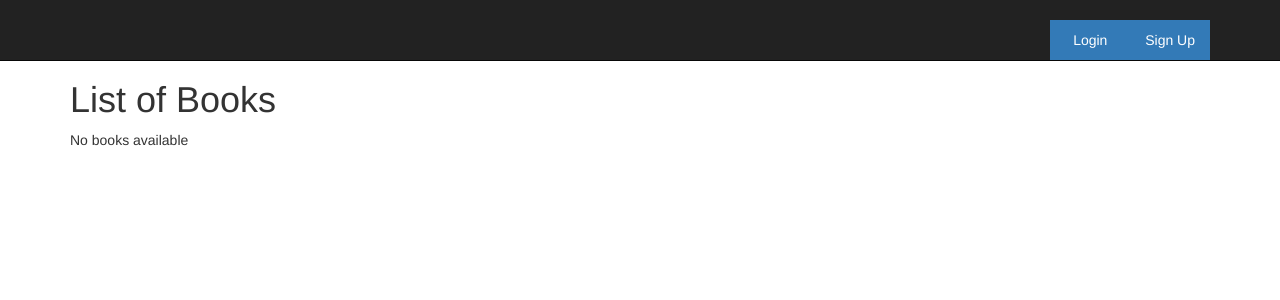
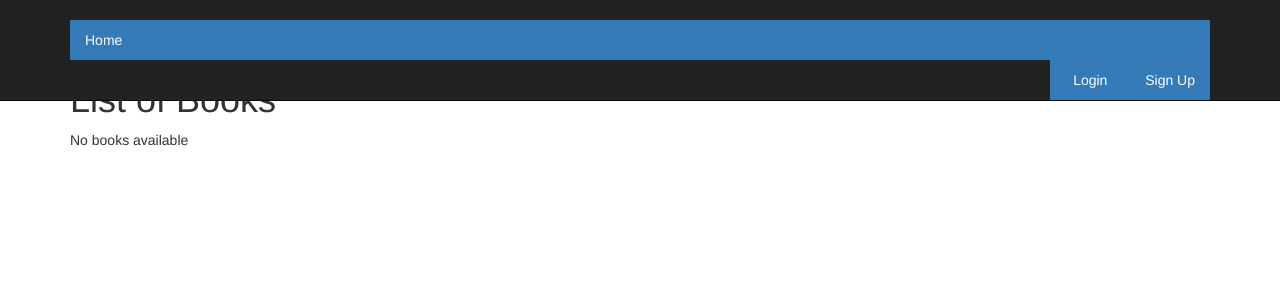
Before and after one commit to agiliq/fundraiser, a Django app: page /accounts/ in a window 1280 px wide, after a click that opens the changed part. Shown: the top 300 px of the page. Run offline with Django 3.2, Linux system fonts and the light colour scheme; data that the repository does not hold is empty; parts of the project's set-up code (start-up, migrations or seed data) failed here and were passed over; some libraries are stand-ins or nearby versions.

Commit message:
Added Home link in index page

```diff
--- a/fund_raiser/urls.py
+++ b/fund_raiser/urls.py
@@ -6,7 +6,7 @@ from django.conf.urls.static import static
 admin.autodiscover()
 
 urlpatterns = patterns('',
-    url(r'^', include('books.urls', namespace='books')),
+    url(r'^', include('books.urls', namespace='index')),
 
     url(r'^admin/', include(admin.site.urls)),
 
--- a/templates/base.html
+++ b/templates/base.html
@@ -37,8 +37,11 @@
               {# <li><a href="{% url 'polls:polls_created_by_me' %}">Polls Created by me</a></li> #}
             </ul>
             {% if not user.is_authenticated %}
+                <ul class="nav">
+                    <li><a class= "btn-primary" href="/">Home</a></li>
+                </ul>
                 <ul class="nav pull-right ">
-                    <li><a class= "btn-primary dropdown-toggle" data-toggle="dropdown" data-target="#" href="#"><i class="icon-user icon-white"></i>&nbsp;&nbsp;Sign Up</a>
+                    <li><a class= "btn-primary dropdown-toggle" data-toggle="dropdown" data-target="#" href="#"><i class="icon-user icon-white"></i>&nbsp;&nbsp;Sign Up</a></li>
                      <ul class="dropdown-menu" role="menu" aria-labelledby="dLabel">
                         <li><a tabindex="-1" href="{% url 'accounts:beneficiary' %}">Beneficiary</a></li>
                         <li><a tabindex="-1" href="{% url 'accounts:donor' %}">Donor</a></li>
```
